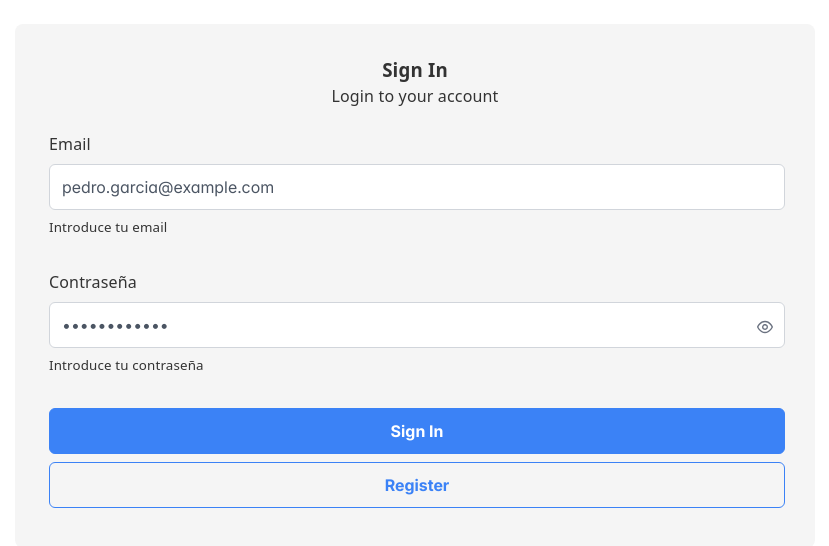
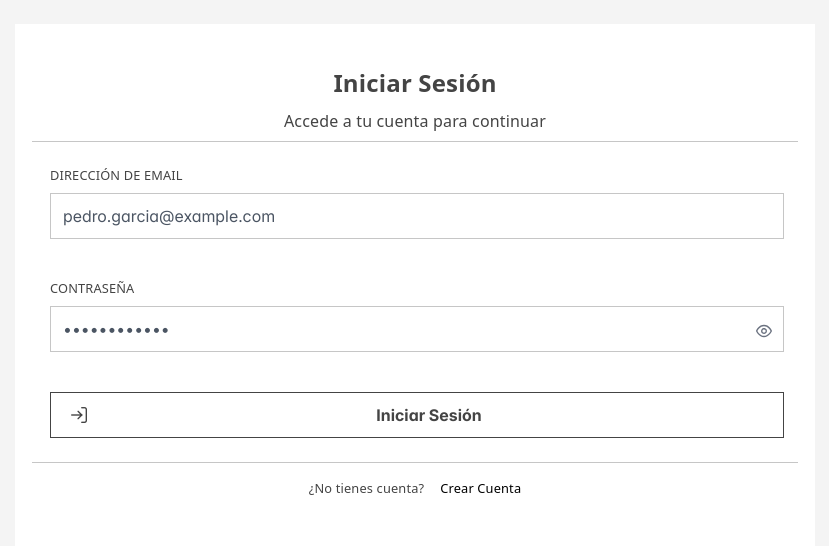
Before and after one commit to FuentesCubells/CRM, a React (Vite) app in the folder src/client/: page /auth in a window 1280 px wide. Shown: the top 546 px of the page, without its empty margins (225-1054 px from the left). Built offline with nearby package versions, Linux system fonts and the light colour scheme.

Commit message:
refactor styles

```diff
--- a/src/client/src/components/auth/auth.component.scss
+++ b/src/client/src/components/auth/auth.component.scss
@@ -1,46 +1,79 @@
 .auth-form {
     padding: 2rem 1rem;
-
     width: 100%;
-
     display: flex;
     flex-direction: column;
     justify-content: start;
     align-items: start;
     gap: 1rem;
-
-    background-color: $white;
-    border-radius: $border_radius;
+    background-color: $background-light;
+    border-radius: 0;
+    border: 1px solid transparent;
+    transition: border-color 0.3s ease;
 
     &__header {
+        padding: 0.5rem;
         width: 100%;
-
         display: flex;
         flex-direction: column;
         justify-content: center;
         align-items: center;
-
-        color: $text_black;
+        gap: 0.5rem;
+        color: $text-black;
+        border-bottom: 1px solid $border-light;
     }
 
     &__actions {
         padding: 0.5rem 1rem;
         width: 100%;
-
         display: flex;
         flex-direction: column;
         gap: 0.5rem;
-
         border: none;
 
         button {
             width: 100%;
+            color: $text-black;
+            border-radius: 0;
+            border: 1px solid $border-dark;
+            background-color: transparent;
+            transition: background-color 0.5s ease;
+
+            &:hover {
+                color: $text-light;
+                background-color: $background-dark;
+            }
+
+            &:focus {
+                outline: none;
+                box-shadow: none;
+            }
+        }
+    }
+
+    &__footer {
+        padding: 1rem;
+        width: 100%;
+        display: flex;
+        flex-direction: row;
+        justify-content: center;
+        align-items: center;
+        gap: 1rem;
+        font-size: 0.8rem;
+        border-top: 1px solid $border-light;
+
+        p:nth-child(1) {
+            color: $text-black;
+        }
+
+        p:nth-child(2):hover {
+            text-decoration: underline;
+            cursor: pointer;
         }
     }
 
     &__input-two-columns {
         width: 100%;
-
         display: flex;
         flex-direction: row;
         justify-content: start;
@@ -56,3 +89,9 @@
         }
     }
 }
+
+.auth-form:hover {
+    border-radius: 0;
+    border: 1px solid $border-dark;
+    box-shadow: 0 2px 6px $box-shadow-color;
+}
--- a/src/client/src/components/auth/login/login.component.tsx
+++ b/src/client/src/components/auth/login/login.component.tsx
@@ -1,5 +1,5 @@
 import { useForm } from 'react-hook-form';
-import { useNavigate } from 'react-router-dom';
+import { Link, useNavigate } from 'react-router-dom';
 import { yupResolver } from '@hookform/resolvers/yup';
 import * as yup from 'yup';
 
@@ -59,13 +59,13 @@ const LoginComponent: React.FC<LoginComponentProps> = ({ hasAuthCallback }) => {
         <form className="auth-form" onSubmit={handleSubmit(onSubmit)} noValidate>
 
             <section className="auth-form__header">
-                <h1 className="auth-form__title">Sign In</h1>
-                <p className="auth-form__subtitle">Login to your account</p>
+                <h2 className="auth-form__title">Iniciar Sesión</h2>
+                <p className="auth-form__subtitle">Accede a tu cuenta para continuar</p>
             </section>
 
             <UIInputText
                 id="email"
-                label='Email'
+                label='Dirección De Email'
                 placeholder='ejemplo@email.com'
                 registration={register('email')}
                 error={errors.email?.message}
@@ -80,9 +80,14 @@ const LoginComponent: React.FC<LoginComponentProps> = ({ hasAuthCallback }) => {
             />
 
             <fieldset className="auth-form__actions">
-                <Button type="submit" label="Sign In" disabled={!isValid} />
-                <Button type="button" label="Register" outlined onClick={() => hasAuth()} />
+                <Button type="submit" label="Iniciar Sesión" icon="pi pi-sign-in" disabled={!isValid} />
+                {/* <Button type="button" label="Register" outlined onClick={() => hasAuth()} /> */}
             </fieldset>
+
+            <footer className="auth-form__footer">
+                <p>¿No tienes cuenta?</p>
+                <p onClick={() => hasAuth()}>Crear Cuenta</p>
+            </footer>
         </form>
     )
 };
--- a/src/client/src/components/auth/register/register.component.tsx
+++ b/src/client/src/components/auth/register/register.component.tsx
@@ -111,9 +111,13 @@ const RegisterComponent: React.FC<any> = ({ hasAuthCallback }) => {
             </section>
 
             <fieldset className="auth-form__actions">
-                <Button type="submit" label="Register" disabled={!isValid} />
-                <Button type="button" label="Already have an account?" outlined onClick={() => hasAuth()} />
+                <Button type="submit" label="Register" icon="pi pi-user-plus" disabled={!isValid} />
             </fieldset>
+
+            <footer className="auth-form__footer">
+                <p>¿Tienes una cuenta?</p>
+                <p onClick={() => hasAuth()}>Iniciar sesión</p>
+            </footer>
         </form>
     )
 };
--- a/src/client/src/index.css
+++ b/src/client/src/index.css
@@ -5,6 +5,7 @@
   letter-spacing: 0.01em;
 
   color-scheme: light dark;
+  background-color: #f4f4f4;
 
   font-synthesis: none;
   text-rendering: optimizeLegibility;
--- a/src/client/src/styles/variables.scss
+++ b/src/client/src/styles/variables.scss
@@ -2,7 +2,14 @@
 
 //Colors
 $white: #f5f5f5;
-$text_black: #333333;
+$text-black: #444;
+$text-light: #ebebeb;
+$border-light: #c6c6c6;
+$border-dark: #444;
+$background-light: #fff;
+$background-dark: #2c2c2c;
+$placeholder-color: #b0afaf;
+$box-shadow-color: rgba(68, 68, 68, 0.2);
 
 
 //Border
--- a/src/client/src/ui/inputs/input.ui.scss
+++ b/src/client/src/ui/inputs/input.ui.scss
@@ -1,22 +1,38 @@
+
 .ui-input-wrapper {
     padding: 0.5rem 1rem;
-
     width: 100%;
-
     display: flex;
     flex-direction: column;
     align-items: start;
     justify-content: center;
     gap: 0.5rem;
+    border: none;
+    color: $text-black;
 
-    border: none;
-    color: $text_black;
+    label {
+        font-size: 0.8rem;
+    }
 
     input,
     div {
         width: 100%;
     }
 
+    input {
+        border-radius: 0;
+        border: 1px solid $border-light;
+
+        &::placeholder {
+            color: $placeholder-color;
+        }
+
+        &:focus {
+            border: 1px solid $border-dark;
+            box-shadow: none;
+        }
+    }
+
     button {
         width: 100%;
     }
--- a/src/client/src/ui/inputs/password-input.ui.tsx
+++ b/src/client/src/ui/inputs/password-input.ui.tsx
@@ -13,7 +13,7 @@ const UIInputPassword: React.FC<UIInputProps> = ({
 }) => {
   return (
     <fieldset className="ui-input-wrapper">
-      <label htmlFor={id}>{label}</label>
+      <label htmlFor={id}>{label.toUpperCase()}</label>
       <Password
         id={id}
         placeholder={placeholder}
@@ -28,7 +28,7 @@ const UIInputPassword: React.FC<UIInputProps> = ({
         inputRef={registration.ref}
       />
       <small id={`${id}-help`} className={error ? 'p-error' : ''}>
-        {error || `Introduce tu ${label?.toLowerCase()}`}
+        {error}
       </small>
     </fieldset>
   );
--- a/src/client/src/ui/inputs/text-input.ui.tsx
+++ b/src/client/src/ui/inputs/text-input.ui.tsx
@@ -6,7 +6,7 @@ const UIInputText: React.FC<UIInputProps> = ({ id, label, placeholder, registrat
 
   return (
     <fieldset className="ui-input-wrapper">
-      <label htmlFor={id}>{label}</label>
+      <label htmlFor={id}>{label?.toUpperCase()}</label>
       <InputText
         id={id}
         aria-describedby={`${id}-help`}
@@ -19,7 +19,7 @@ const UIInputText: React.FC<UIInputProps> = ({ id, label, placeholder, registrat
         ref={registration.ref}
       />
       <small id={`${id}-help`} className={error ? 'p-error' : ''}>
-        {error || `Introduce tu ${label?.toLowerCase()}`}
+        {error}
       </small>
     </fieldset>
   );
```
